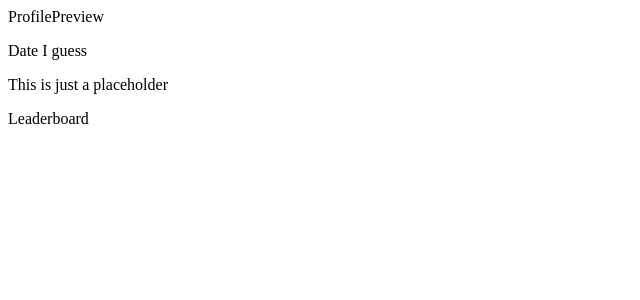
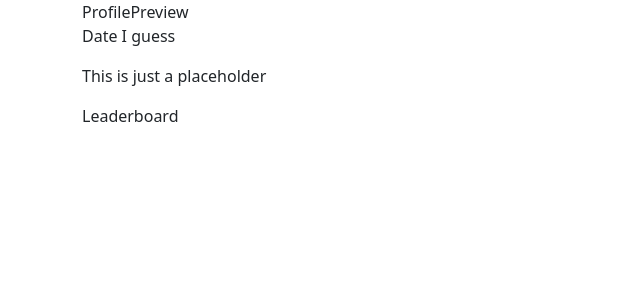
Before and after one commit to kropkakropkakropka/social-media-app, a React (Create React App) app: page / in a window 1280 px wide. Shown: the top 300 px of the page, without its empty margins (0-640 px from the left). Built offline with nearby package versions, Linux system fonts and the light colour scheme.

Commit message:
bootstrap

```diff
--- a/src/App.js
+++ b/src/App.js
@@ -1,4 +1,10 @@
 import React from 'react'
+
+// Bootstrap CSS
+import "bootstrap/dist/css/bootstrap.min.css";
+// Bootstrap Bundle JS
+import "bootstrap/dist/js/bootstrap.bundle.min";
+
 import ProfilePreview from './components/ProfilePreview';
 import Post from './components/Post';
 import Leaderboard from './components/Leaderboard';
@@ -9,7 +15,7 @@
 function App() {
   return (
     <Router>
-      <div>
+      <div className='container'>
         <Routes>
           <Route exact path="/register" element={<Register />} />
           <Route exact path="/login" element={<Login />} />
```
